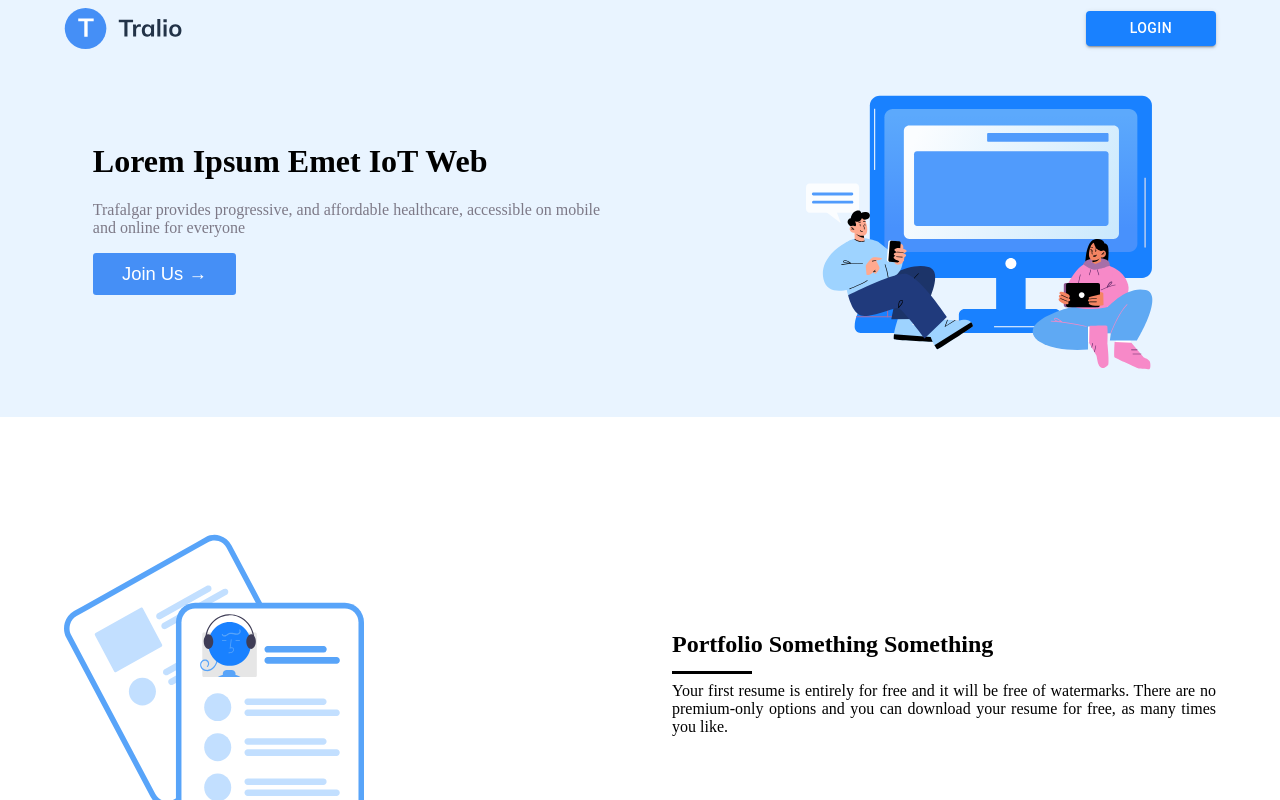
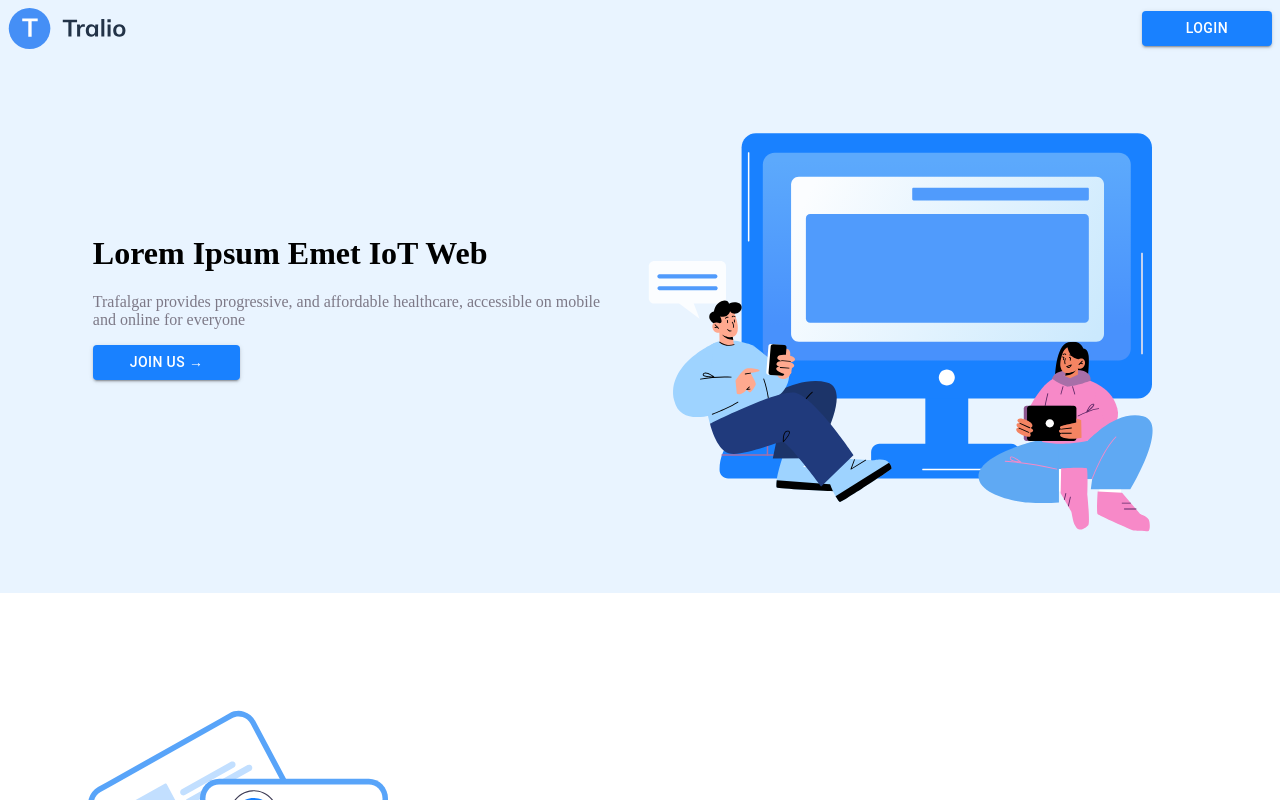
Before and after one commit to iot-lab-kiit/tralio-frontend, a Next.js app: page / in a window 1280 px wide. Shown: the top 800 px of the page. Built offline with nearby package versions, Linux system fonts and the light colour scheme.

Commit message:
Improved Ui of Home Page Part 1

```diff
--- a/components/LandingPage/TopLandingScreen.jsx
+++ b/components/LandingPage/TopLandingScreen.jsx
@@ -6,6 +6,7 @@ import Pop from "../LoginSignupPop/LoginSignupPop";
 import { Container } from "@mui/material";
 import Dialog from "@mui/material/Dialog";
 import { createStyles, makeStyles } from "@mui/styles";
+import Button from "@mui/material/Button";
 
 const useStyles = makeStyles(() =>
   createStyles({
@@ -39,9 +40,16 @@ function TopLandingScreen() {
                 Trafalgar provides progressive, and affordable healthcare,
                 accessible on mobile and online for everyone
               </p>
-              <button href="#" className={styles.bt} onClick={handleClick}>
+              <Button
+                  variant={'contained'}
+                  onClick={handleClick}
+                  sx={{
+                    padding: {lg: '5px 37px', md: '5px 37px', sm: '5px 30px', sx: '5px 27px'},
+                    background: '#1981FF',
+                  }}
+              >
                 Join Us &rarr;
-              </button>
+              </Button>
               <Dialog
                 open={pop}
                 onClose={handleClose}
--- a/components/LandingPage/TopLandingScreen.module.css
+++ b/components/LandingPage/TopLandingScreen.module.css
@@ -9,7 +9,6 @@
   font-family: "Mulish";
 }
 .imgSize {
-  padding: 0 1rem 0 10rem;
   width: 50%;
 }
 .bt {
@@ -41,7 +40,6 @@
 }
 @media screen and (max-width: 1200px) {
   .imgSize {
-    padding: 0;
     width: 49%;
   }
 }
--- a/components/Navbar/LandingNavbar.jsx
+++ b/components/Navbar/LandingNavbar.jsx
@@ -53,8 +53,7 @@ const LandingNavbar = () => {
                 elevation={0}
                 position="absolute"
             >
-                <Container maxWidth={'lg'}>
-                    <Box display={'flex'} justifyContent={'space-between'} alignItems={'center'} pt={1} pb={1}>
+                <Box display={'flex'} justifyContent={'space-between'} alignItems={'center'} p={1}>
                     <Box component={Link} noLinkStyle href="/" width={'120px'} height={'41px'}>
                         <Image src={Logo} alt={'logo'} />
                     </Box>
@@ -80,7 +79,6 @@ const LandingNavbar = () => {
                         <Pop initial={0} />
                     </Dialog>
                 </Box>
-                </Container>
             </AppBar>
         </>
     );
--- a/container/Home/HomePage.jsx
+++ b/container/Home/HomePage.jsx
@@ -18,6 +18,7 @@ import Carousel from "../../components/Carousel/Carousel";
 import { Container } from "@mui/material";
 import Dialog from "@mui/material/Dialog";
 import { createStyles, makeStyles } from "@mui/styles";
+import Button from "@mui/material/Button";
 
 const useStyles = makeStyles(() =>
   createStyles({
@@ -43,14 +44,14 @@ function HomePage() {
 
   const generateHomeDetailSummary = ({ id, images, heading, description }) => {
     return (
-      <div key={"Home Summary " + id}>
+      <Container maxWidth={'lg'} key={"Home Summary " + id}>
         <DetailSummary
           id={id}
           images={images}
           heading={heading}
           description={description}
         />
-      </div>
+      </Container>
     );
   };
 
@@ -102,9 +103,16 @@ function HomePage() {
         {homeDetailFeature.map(generateHomeDetailFeature)}
         <div className={styles.profBox}>
           <p className={styles.profile}>Flourish your profile online</p>
-          <button href="#" className={styles.bt} onClick={handleClick}>
-            Join Now
-          </button>
+            <Button
+                variant={'contained'}
+                onClick={handleClick}
+                sx={{
+                    padding: {lg: '10px 44px', md: '10px 44px', sm: '5px 34px', sx: '5px 27px'},
+                    background: '#1981FF',
+                }}
+            >
+                Build Now
+            </Button>
           <Dialog
             open={pop}
             onClose={handleClose}
```
Lines whose indentation alone changed are shown as unchanged.
